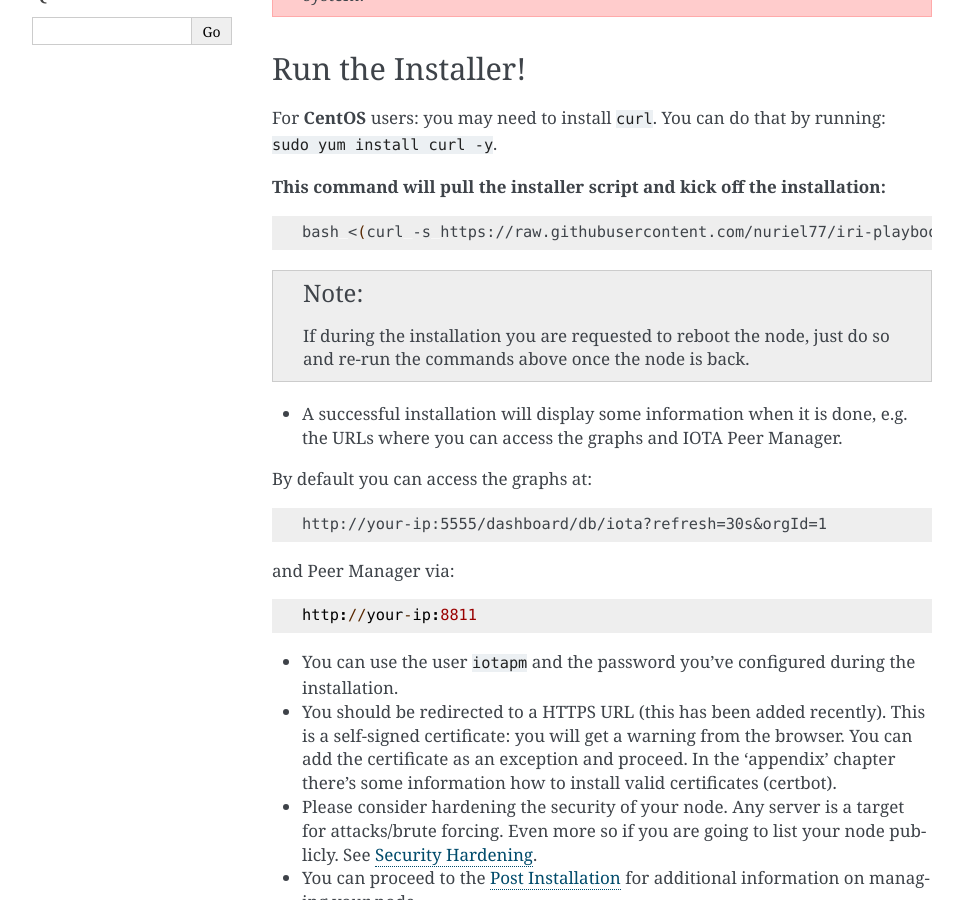
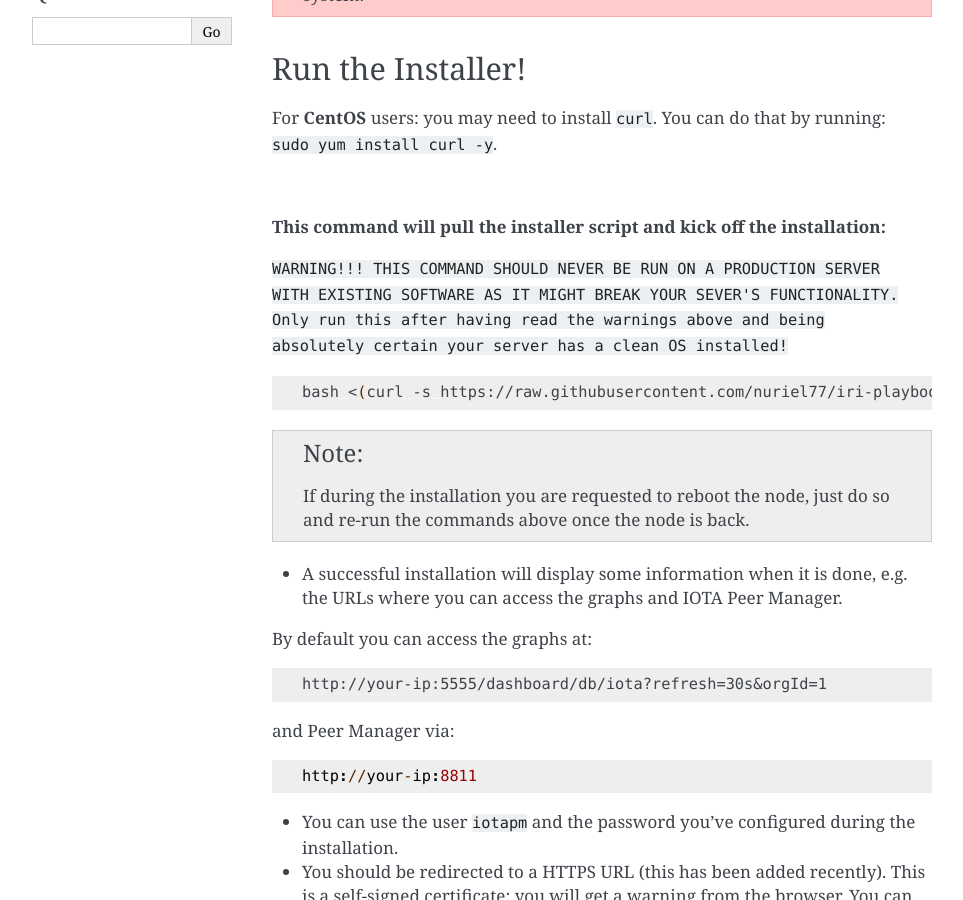
Before and after one commit to nuriel77/iri-playbook, a Sphinx documentation site: the page built from docs/getting-started-quickly.rst, in a window 1280 px wide and 900 px high, scrolled down 378 px. Shown: the whole window, without its empty margins (148-1111 px from the left). Built offline with Sphinx 7.4.7, drawn with Linux system fonts in a browser that asks for light colours.

Commit message:
Make the warning in the installer more explicit

```diff
--- a/docs/getting-started-quickly.rst
+++ b/docs/getting-started-quickly.rst
@@ -20,7 +20,11 @@ Run the Installer!
 
 For **CentOS** users: you may need to install ``curl``. You can do that by running: ``sudo yum install curl -y``.
 
+|
+
 **This command will pull the installer script and kick off the installation:**
+
+``WARNING!!! THIS COMMAND SHOULD NEVER BE RUN ON A PRODUCTION SERVER WITH EXISTING SOFTWARE AS IT MIGHT BREAK YOUR SEVER'S FUNCTIONALITY. Only run this after having read the warnings above and being absolutely certain your server has a clean OS installed!``
 
 .. code:: bash
 
```
